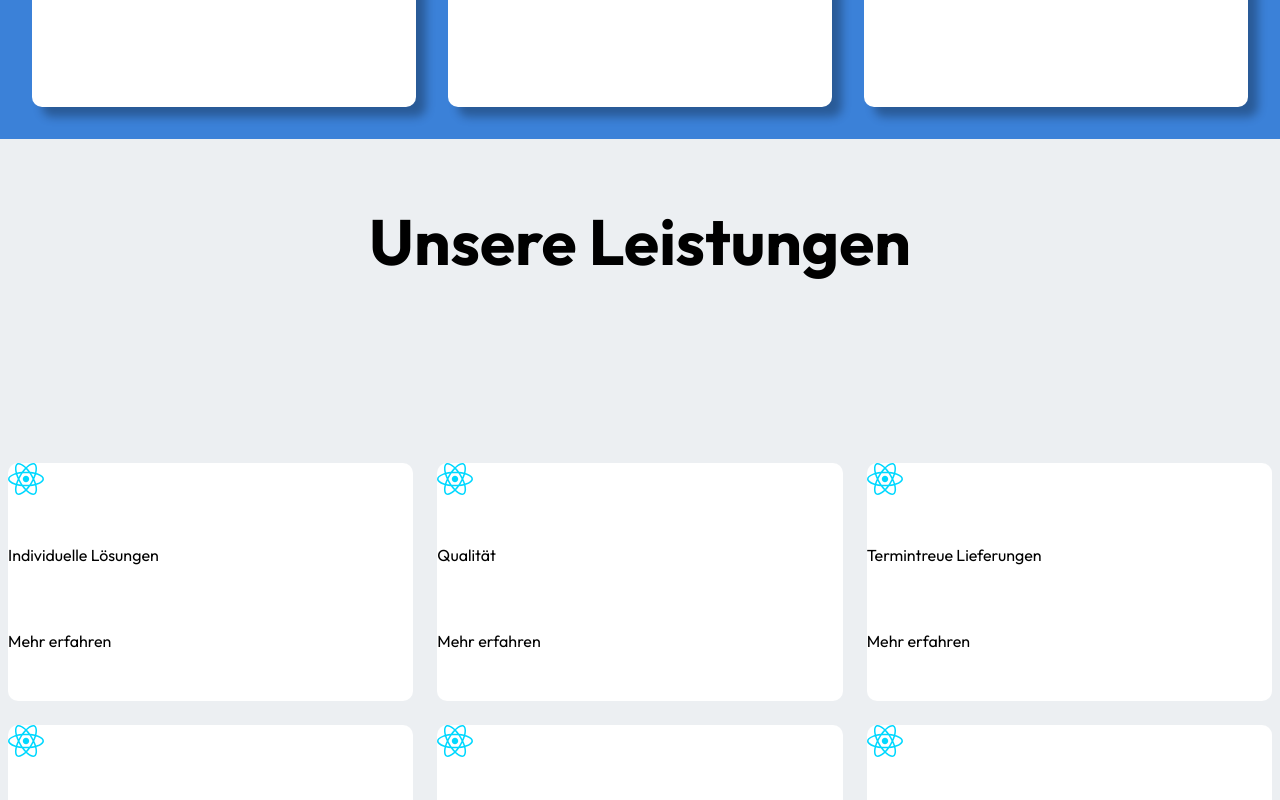
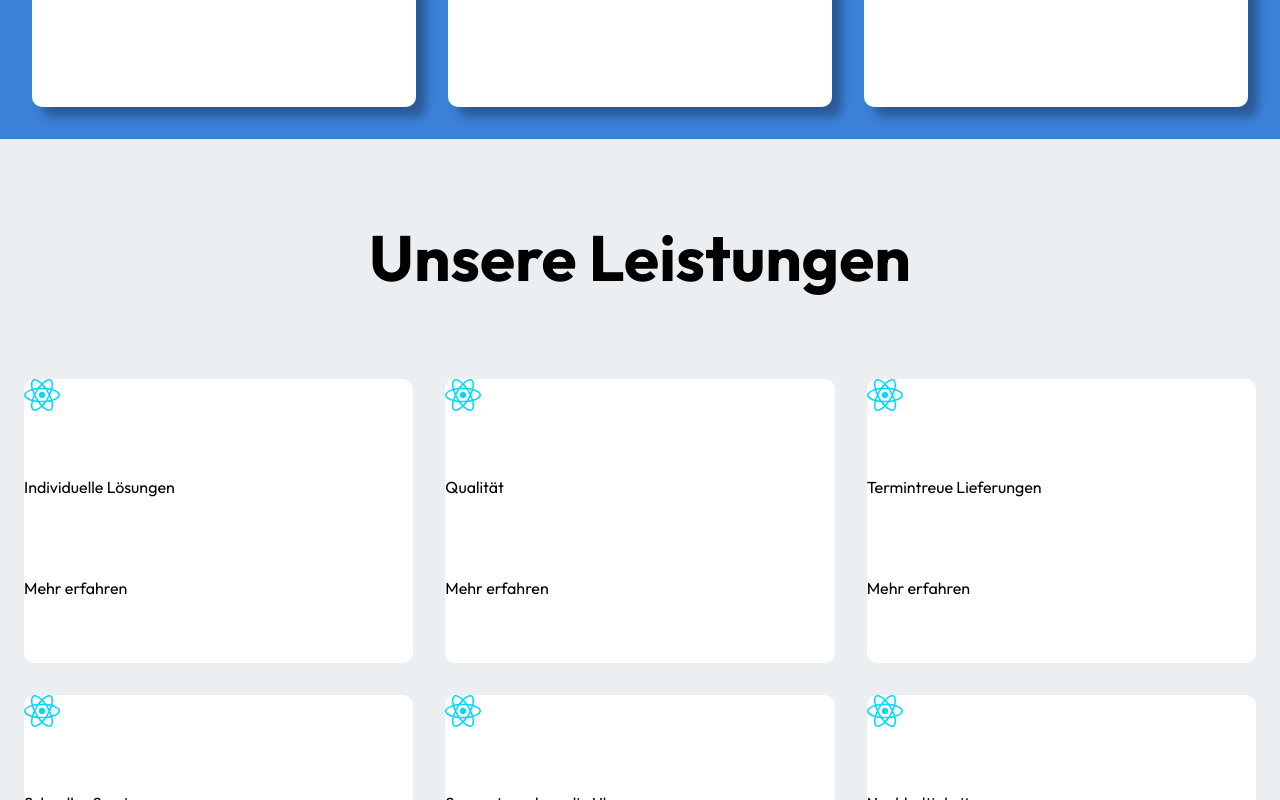
Before and after one commit to Youdontknowme720/DW, a React (Vite) app: page / in a window 1280 px wide. Shown: the part 700-1500 px from the top of the page. Built offline with nearby package versions, Linux system fonts and the light colour scheme.

Commit message:
+ services

```diff
--- a/src/styles/Services.css
+++ b/src/styles/Services.css
@@ -1,18 +1,19 @@
 .service-container {
     display: grid;
-    grid-template-rows: 300px 500px;
+    grid-template-rows: 200px 600px;
     gap: 1rem;
-    padding: 0.5rem;
+    padding: 1.5rem;
 }
 
 .service-title {
     text-align: center;
     font-size: 4rem;
+    margin-bottom: 2rem;
 }
 
 .service-cards {
     display: grid;
-    gap: 1.5rem;
+    gap: 2rem;
     grid-template-columns: repeat(3, 1fr);
 }
 
```
